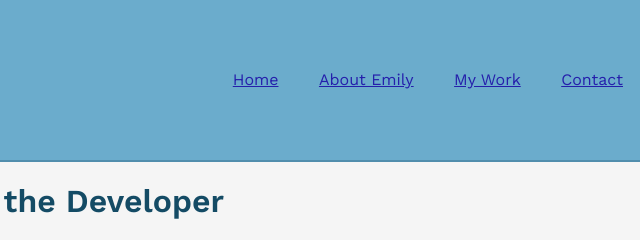
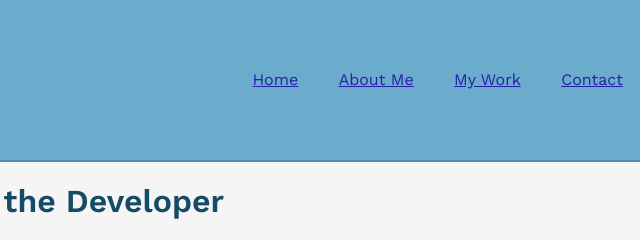
Before and after one commit to CardonEmily/introduction-portfolio, a plain HTML site: page about.html in a window 1280 px wide. Shown: the top 240 px of the page, 602-1242 px from the left. Drawn offline with nearby package versions, Linux system fonts and the light colour scheme.

Commit message:
Revert "Updated "about" title"
This reverts commit 8117a3f395d6b2b0e99921fcb8856008c0c9e2d7.

```diff
--- a/about.html
+++ b/about.html
@@ -21,7 +21,7 @@
             <a href="./index.html" role="menuitem">Home</a>
           </li>
           <li role="presentation" class="nav-tab">
-            <a href="./about.html" role="menuitem">About Emily</a>
+            <a href="./about.html" role="menuitem">About Me</a>
           </li>
           <li role="presentation" class="nav-tab">
             <a href="./work.html" role="menuitem">My Work</a>
```
Also changed, not shown: work.html (+1 -1 lines).
